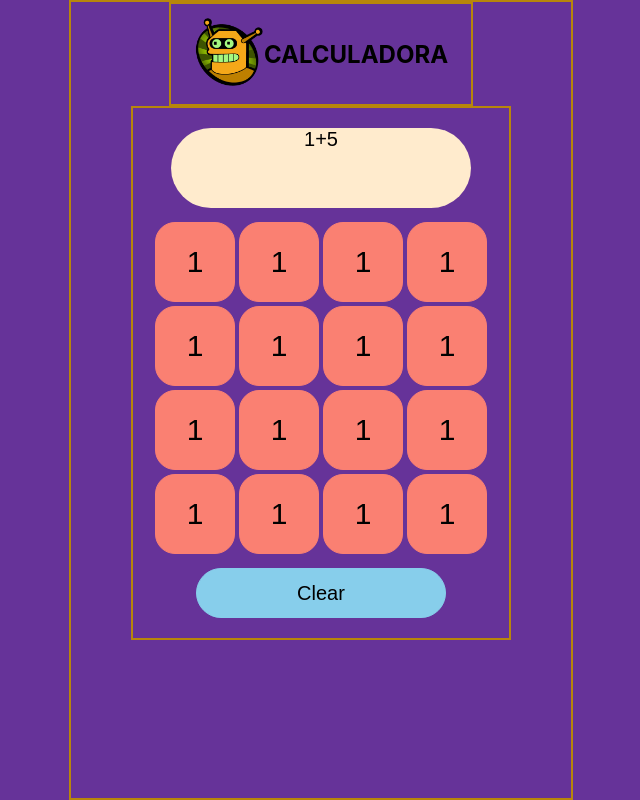
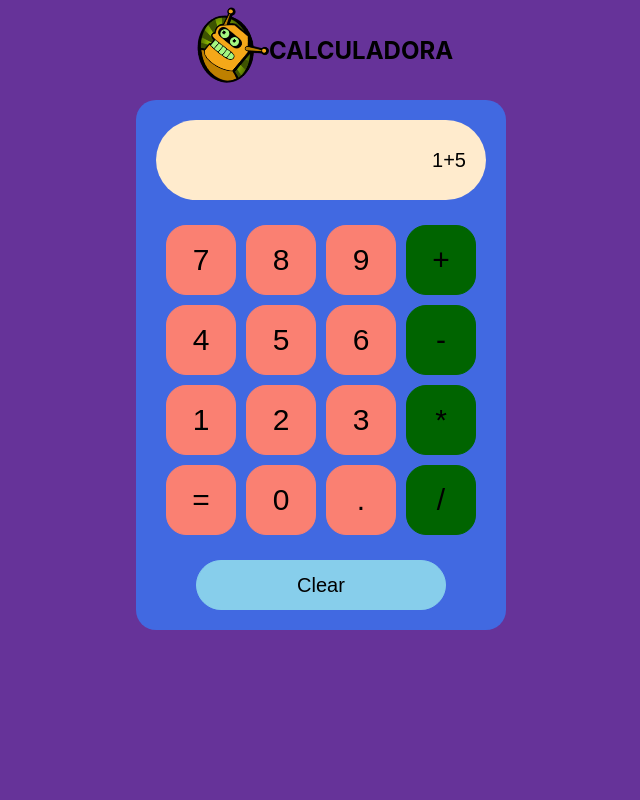
Before and after one commit to jorgeProgramaEn5/calculadora_react, a React (Create React App) app: page / in a window 1280 px wide. Shown: the whole page, without its empty margins (319-959 px from the left). Built offline with nearby package versions, Linux system fonts and the light colour scheme.

Commit message:
finish the style with props

```diff
--- a/src/Componentes/App.jsx
+++ b/src/Componentes/App.jsx
@@ -5,6 +5,16 @@ import BotonNumero from './BotonNumero';
 import BotonClear from './BotonClear';
 
 function App() {
+
+  // const presionarNum = ()=> {
+  //   console.log("hola")
+  // }
+
+  const operadorEstilo = {
+    backgroundColor: 'darkgreen',
+    borderColor: 'darkgreen',
+  }
+
   return (
     <div className='App'>
       <div className='contenedor_app'>
@@ -20,22 +30,25 @@ function App() {
           <Display />
 
           <div className='contenedor_numeros'>
-            <BotonNumero />
-            <BotonNumero />
-            <BotonNumero />
-            <BotonNumero />
-            <BotonNumero />
-            <BotonNumero />
-            <BotonNumero />
-            <BotonNumero />
-            <BotonNumero />
-            <BotonNumero />
-            <BotonNumero />
-            <BotonNumero />
-            <BotonNumero />
-            <BotonNumero />
-            <BotonNumero />
-            <BotonNumero />
+            <BotonNumero
+              // presionar = {presionarNum}
+            >7</BotonNumero>
+            <BotonNumero>8</BotonNumero>
+            <BotonNumero>9</BotonNumero>
+            <BotonNumero estilo = {operadorEstilo}>+</BotonNumero>
+            <BotonNumero>4</BotonNumero>
+            <BotonNumero>5</BotonNumero>
+            <BotonNumero>6</BotonNumero>
+            <BotonNumero estilo = {operadorEstilo}>-</BotonNumero>
+            <BotonNumero>1</BotonNumero>
+            <BotonNumero>2</BotonNumero>
+            <BotonNumero>3</BotonNumero>
+            <BotonNumero estilo = {operadorEstilo}>*</BotonNumero>
+            <BotonNumero>=</BotonNumero>
+            <BotonNumero>0</BotonNumero>
+            <BotonNumero>.</BotonNumero>
+            <BotonNumero estilo = {operadorEstilo}>/</BotonNumero>
+
           </div>
 
           <BotonClear />
--- a/src/Componentes/BotonNumero.jsx
+++ b/src/Componentes/BotonNumero.jsx
@@ -1,13 +1,34 @@
 import '../Estilos/BotonNumero.css';
 
-const BotonNumero = ()=> {
+const BotonNumero = ({ estilo, children })=> {
+// como todos los botones van mostrar si valor en display
+// pues esto no seria un props
+// ahora, como hago para que este valor se lo pase a un componente hermano (Display)
+
+	const presionarNum = ()=> {
+    console.log(children)
+  }
+
 	return (
 		<div>
 			<div className='contenedor'>
-				<button className='contenedor_button'>1</button>
+				<button
+					className='contenedor_button'
+					style={estilo}
+					onClick={presionarNum}
+					// onMouseOver="this.style.color='#f00'"
+				>
+				{children}
+				</button>
 			</div>
 		</div>
 	)
 }
 
 export default BotonNumero;
+
+// vamos a utilizar varios estilos en los operadores a ver si me sale
+// esto significa que no se puede utilizar los operadores ternarios
+// y tendremos que pasarle objetos a los estilos, esto hay que hacerlo con el atributo style
+
+// className='contenedor_button'
--- a/src/Estilos/App.css
+++ b/src/Estilos/App.css
@@ -9,7 +9,7 @@
 
 .contenedor_app {
   width: 500px;
-  border: solid 2px darkgoldenrod;
+/*  border: solid 2px darkgoldenrod;*/
   display: flex;
   flex-direction: column;
 /*  justify-content: center;*/
@@ -17,7 +17,7 @@
 }
 
 .contenedor_logo {
-  border: solid 2px darkgoldenrod;
+/*  border: solid 2px darkgoldenrod;*/
   width: 300px;
   height: 100px;
   display: flex;
@@ -28,14 +28,19 @@
 .contenedor_img {
   width: 70px;
   background-color: rebeccapurple;
+  margin: 5px;
 }
 
 .img {
   width: 100%;
+  animation: App-logo-spin infinite 50s linear;
+
 }
 
 .contenedor_calculadora {
-  border: solid 2px darkgoldenrod;
+/*  border: solid 2px darkgoldenrod;*/
+  background-color: royalblue;
+  border-radius: 20px;
   min-height: 490px;
   display: flex;
   flex-direction: column;
--- a/src/Estilos/BotonNumero.css
+++ b/src/Estilos/BotonNumero.css
@@ -3,12 +3,21 @@
 }
 
 .contenedor_button {
-	width: 80px;
-	height: 80px;
+	width: 70px;
+	height: 70px;
 	border-radius: 20px;
 	background-color: salmon;
 	border: solid 1px salmon;
 	font-size: 30px;
 	font-family: sans-serif;
-	margin: 2px;
+	margin: 5px;
 }
+
+.contenedor_button:hover {
+	background-color: saddlebrown;
+}
+
+.operador {
+	background-color: darkgreen;
+	border: solid 1px darkgreen;
+}
--- a/src/Estilos/Display.css
+++ b/src/Estilos/Display.css
@@ -1,8 +1,13 @@
 .contenedor_display {
-	width: 300px;
+	box-sizing: border-box;
+	width: 330px;
 	height: 80px;
 	border-radius: 50px;
 	background-color: blanchedalmond;
 	font-size: 20px;
 	font-family: sans-serif;
+	display: flex;
+	justify-content: flex-end;
+	align-items: center;
+	padding: 20px;
 }
```
Also changed, not shown: src/Estilos/index.css (line endings or trailing spaces).
